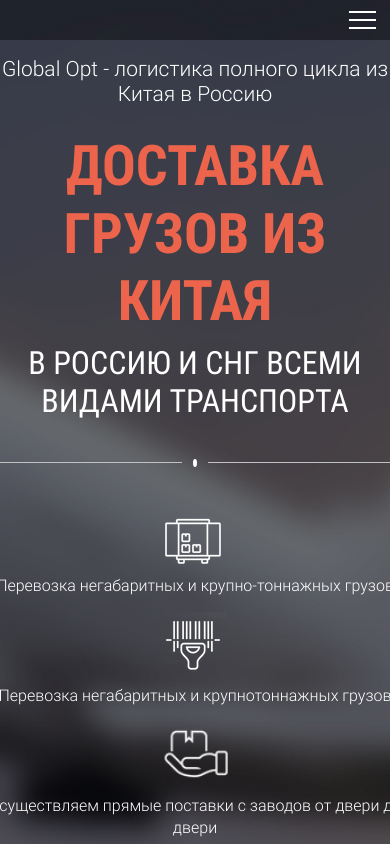
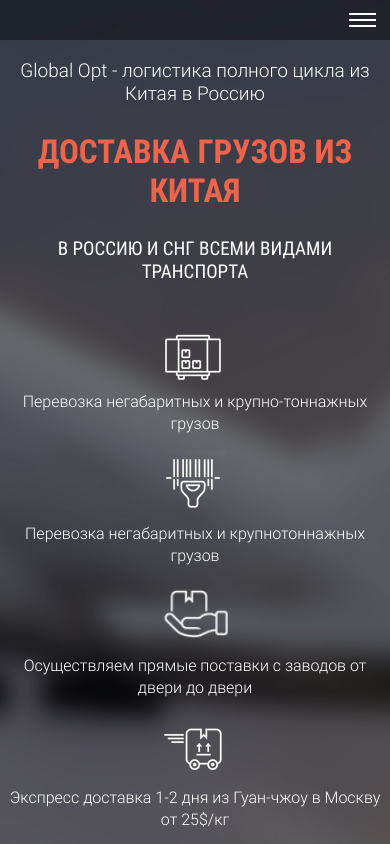
Before and after one commit to Gozzi-G/GLOBALOPT, a website: page src/index.html in a window 390 px wide. Shown: the top 844 px of the page. Drawn offline with nearby package versions, Linux system fonts and the light colour scheme.

Commit message:
finished to  adapt promo block

```diff
--- a/src/Sass/blocks/_media.scss
+++ b/src/Sass/blocks/_media.scss
@@ -100,6 +100,7 @@
     //адаптация блока promo
     .promo {
         padding-top: 0;
+        // фиксирую позицию бэкграунда
         .hamburger_wrap {
             display: block;
             width: 100%;
@@ -109,6 +110,7 @@
                 position: relative;
                 background-color: rgba($color: #000000, $alpha: 0.4);
                 height: 40px;
+                //гамбургер
                 .hamburger {
                     display: block;
                     position: absolute;
@@ -120,14 +122,27 @@
                         display: block;
                         height: 2px;
                         background-color: #fff;
-                        margin-top: 6px;
-                        &:nth-child(1) {
-                            margin-top: 0;
+                        margin-bottom: 4px;
+                        &:nth-child(3) {
+                            margin-bottom: 0;
+                        }
+                    }
+                    &_active {
+                        span {
+                            margin-bottom:-2px;
+                            &:nth-child(1) {
+                                transform: rotate(-45deg);
+                            }
+                            &:nth-child(2) {
+                                display: none;
+                            }
+                            &:nth-child(3) {
+                                transform: rotate(45deg);
+                            }
                         }
                     }
                 }
             }
-
         }
         .header {
             &__logo {
@@ -163,7 +178,50 @@
             }
         }
         &__title {
-            margin-top: 57px;
+            margin-top: 60px;
+            font-size: 20px;
+        }
+        &__title-main {
+            font-size: 42px;
+        }
+        &__subtitle {
+            font-size: 23px;
+        }
+        &__divider {
+            div {
+               height: 5px;
+               width: 6px;
+            }
         }
     }
 }
+
+@media (max-width: 575px) {
+    .promo {
+        .container {
+            padding: 0 20px 0 20px;
+        }
+        &__title {
+            margin-top: 60px;
+            font-size: 19px;
+        }
+        &__title-main {
+            font-size: 33px;
+        }
+        &__subtitle {
+            margin-top: 27px;
+            font-size: 19px;
+        }
+        &__divider {
+            display: none;
+        }
+        &__items {
+            // padding: 0 10px 0 10px;
+        }
+        .button_main {
+            width: 182px;
+            height: 43px;
+            font-size: 13px;
+        }
+    }
+}
--- a/src/index.html
+++ b/src/index.html
@@ -10,7 +10,7 @@
    <link rel="stylesheet" href="css/bootstrap.min.css">
    <link rel="stylesheet" href="css/style.min.css">
 </head>
-
+<!-- hamburger_active -->
 <body>
    <section class="promo">
       <div class="hamburger_wrap">
@@ -68,31 +68,32 @@
             <hr>
          </div>
          <div class="row promo__items">
-            <div class="col-12 col-md-6 col-lg-3  promo__item">
+            <div class="col-12 col-sm-6 offset-sm-3 col-md-6 offset-md-0 col-lg-3  promo__item">
                <div class="promo__icon">
                   <img src="icons/promo/item_1.png" alt="logistic">
                </div>
                <div class="promo__items-descr">Перевозка негабаритных и крупно-тоннажных грузов</div>
             </div>
-            <div class="col-12 col-md-6 col-lg-3  promo__item">
+            <div class="col-12 col-sm-6 offset-sm-3 col-md-6 offset-md-0 col-lg-3  promo__item">
                <div class="promo__icon">
                   <img src="icons/promo/item_2.png" alt="logistic">
                </div>
                <div class="promo__items-descr">Перевозка негабаритных и крупнотоннажных грузов</div>
             </div>
-            <div class="col-12 col-md-6 col-lg-3 promo__item">
+            <div class="col-12 col-sm-6 offset-sm-3 col-md-6 offset-md-0 col-lg-3 promo__item">
                <div class="promo__icon">
                   <img src="icons/promo/item_3.png" alt="logistic" class="promo__icon">
                </div>
                <div class="promo__items-descr">Осуществляем прямые поставки с заводов от двери до двери</div>
             </div>
-            <div class="col-12 col-md-6 col-lg-3 promo__item">
+            <div class="col-12 col-sm-6 offset-sm-3 col-md-6 offset-md-0 col-lg-3 promo__item">
                <div class="promo__icon">
                   <img src="icons/promo/item_4.png" alt="logistic">
                </div>
                <div class="promo__items-descr">Экспресс доставка 1-2 дня из Гуан-чжоу в Москву от 25$/кг </div>
             </div>
          </div>
+
          <button class="button button_main">Перезвоните мне</button>
       </div>
    </section>
```
Also changed, not shown: src/css/style.min.css.
